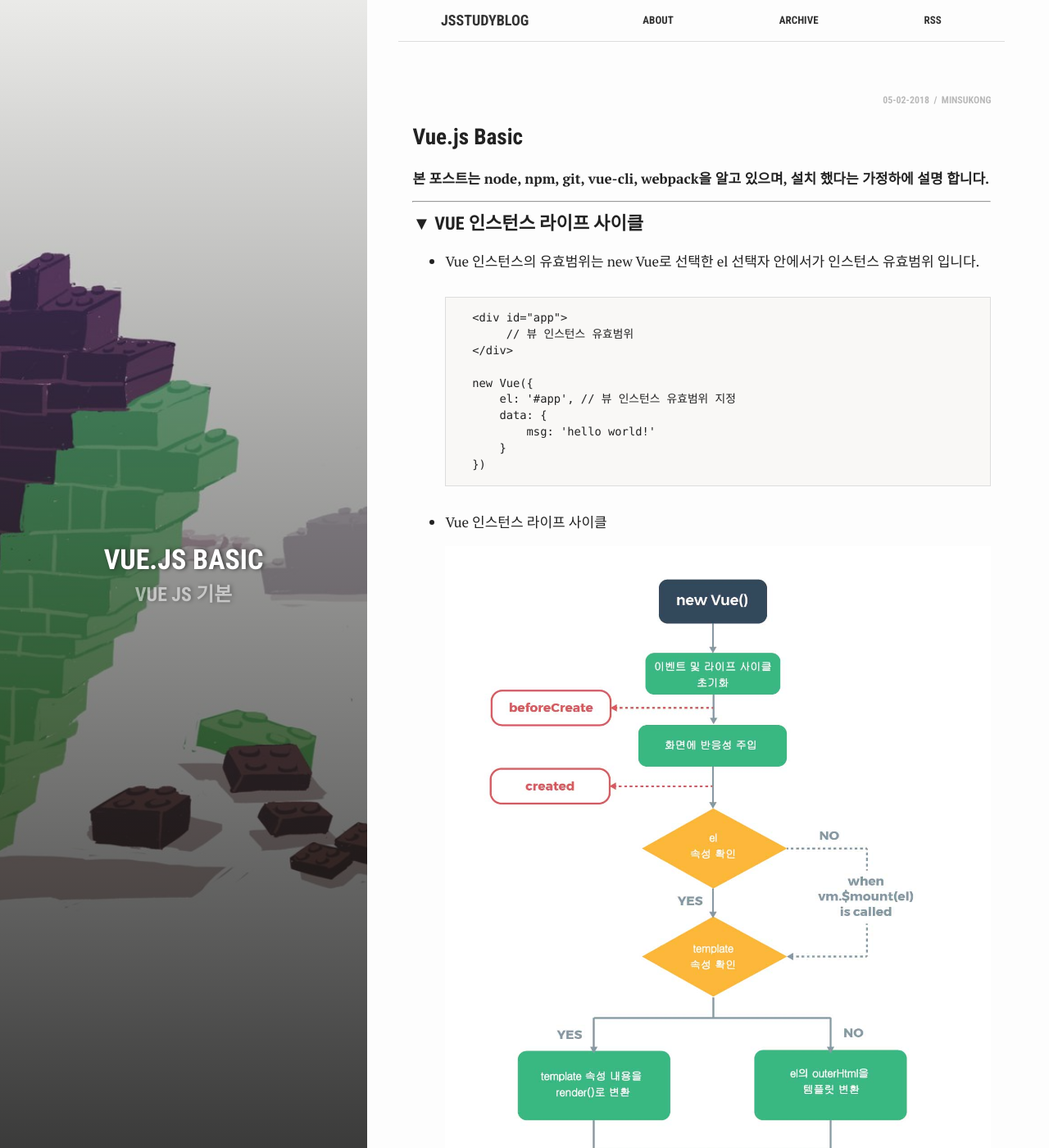
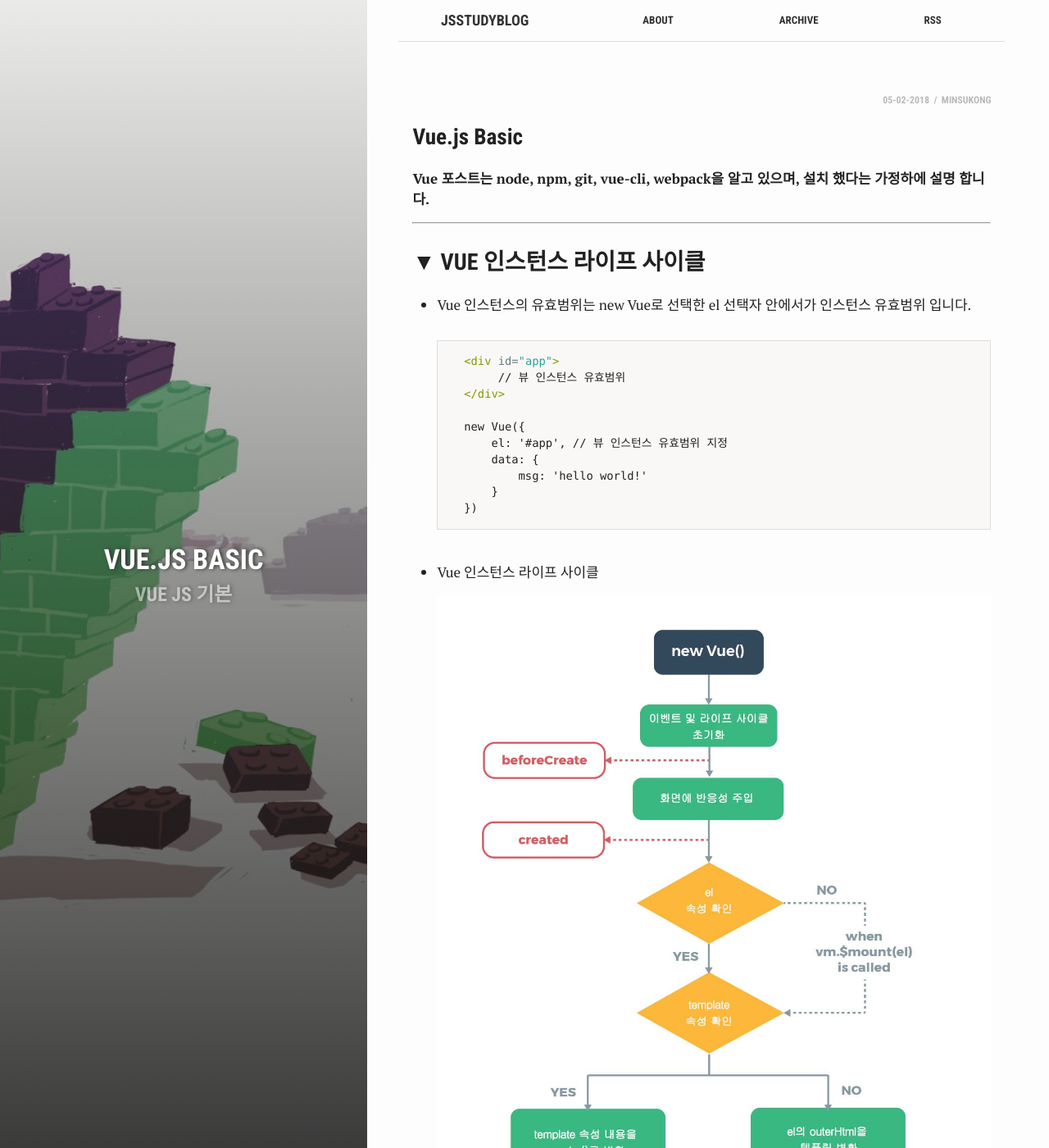
Before and after one commit to minsukong/jsStudyBlog, a Jekyll site: the page built from _posts/2018-02-05-vueBasic.md, in a window 1280 px wide and 1400 px high. Shown: the whole window at 82% size. Built offline with Jekyll 4.4.1, drawn with Linux system fonts in a browser that asks for light colours; comment, search, counter and statistics services are not loaded; some of the changed text lies outside the part shown.

Commit message:
post css update

````diff
--- a/_posts/2018-02-05-vueBasic.md
+++ b/_posts/2018-02-05-vueBasic.md
@@ -11,76 +11,81 @@
 ---
 
 ### Vue.js Basic ###
-**본 포스트는 node, npm, git, vue-cli, webpack을 알고 있으며, 설치 했다는 가정하에 설명 합니다.**
+**Vue 포스트는 node, npm, git, vue-cli, webpack을 알고 있으며, 설치 했다는 가정하에 설명 합니다.**
 
 ---
 
 
 #### ▼ VUE 인스턴스 라이프 사이클 ####
 - Vue 인스턴스의 유효범위는 new Vue로 선택한 el 선택자 안에서가 인스턴스 유효범위 입니다.
+	``` html
+	<div id="app">
+		{{ msg }} // 뷰 인스턴스 유효범위
+	</div>
 
-		<div id="app">
-			{{ msg }} // 뷰 인스턴스 유효범위
-		</div>
-
-		new Vue({
-			el: '#app', // 뷰 인스턴스 유효범위 지정
-			data: {
-				msg: 'hello world!'
-			}
-		})
+	new Vue({
+		el: '#app', // 뷰 인스턴스 유효범위 지정
+		data: {
+			msg: 'hello world!'
+		}
+	})
+	```
 
 - Vue 인스턴스 라이프 사이클
 	![vue 인스턴스 라이프 사이클](/jsStudyBlog/assets/images/Vue-instance-lifecycle-Page-1.jpg)
 
-- Vue 라이프 사이클은 크게 4 가지로 나눌 수 있다.
-1. **Creation 컴포넌트 초기**
-	- 처음 실행되는 부분이며 이 단계는 컴포넌트가 DOM에 추가되기 전
-	- 서버 렌더링에서도 지원되는 훅
-	- 클라이언트, 서버 모두에서 처리해야 할 일이 있다면 이 단계에서 하면 된다.
-	- **beforCreate(){ ... }**
-		- data와 events(vm.$on, vm.$once, vm.$off, vm.$emit) 세팅 되기 전.
-	- **created(){ ... }**
-		- data와 events가 활성화되어 접근 가능. (this.data, thisfetchData())
-		- 템플릿과 가상돔은 마운트 및 렌더링되지 않은 상태 (template 속성 접근 X)
-		- data 속성과 methods 속성에 접근할 수 있는 첫 라이프 사이클 단계
-		- 서버 데이터를 요청하여 받아오는 로직을 수행하기 좋음
-2. **Mounting DOM 삽입 단계**
-	- 초기 렌더링 직전, component에 직접 접근가능 (서버 렌더링 X)
-	- **beforeMount(){ ... }**
-		- render 직전에 실행 된다. (DOM 그리기 전)
-	- **mounted(){ ... }**
-		- el 속성에서 지정한 화면 요소에 인스턴스가 부착되고 나면 호출 되는 단계
-		- template 속성에 정의한 화면 DOM에 접근 가능 하지만 모든 컴포넌트가 mounted 것은 보장하지 않음.
-		- vm.$nextTick() 사용하면 전체가 render 된 상태를 보장한다.
-		- ```javascript
-			export default {
-				mounted() {
-					console.log(this.$el.textContent) // can use $el
-					this.$nextTick(function () {
-						// 모든 화면이 렌더링된 후 실행
-					})
-				}
-			}
-			```
-3. **Updating**
-	- component에서 사용되는 반응형 속성들이 변경되거나 re-render되면 실행된다.
-	- el 속성에서 지정한 화면 요소에 인스턴스가 부착되고 나면 인스턴스에 정의한 속성이 화면에 치환된다.
-	- 치환된 값은 Reactivity(반응성) 제공을 위해 $watch 속성으로 감시 (데이터 관찰)
-	- **beforeUpdate(){ ... }**
-		- wtach data가 변경되면 가상 DOM으로 화면을 다시 그리기 전에 호출 되는 단계
-		- 변경 예정인 새 데이터에 접근 가능
-		- 이 단계에 값을 변경하는 로직을 넣더라도 화면에는 아직 그려지지 않음
-	- **updated(){ ... }**
-		- 데이터 변경된 후 가상 DOM으로 화면을 그리고 난 후
-		- 이 단계에서 데이터 값을 변경하면. 무한루프에 빠질 수 있다고 함 (computed, watch 속성을 사용하여 값을 변경가능)
-		- 데이터 값을 갱신하는 로직은 가급적 beforeUpdate에 추가, updated에서는 변경 데이터의 DOM 관련된 로직 추가 추천
-		- vm.$nextTick() 사용하여 전체가 render 된 상태를 보장
-4. **Destruction 해체**
-	- **beforeDestroy(){ ... }**
-		- 해체 직전에 호출
-		- event listener, reactive subscription 제거 시
-		- 아직 인스턴스에 접근이 가능하여 인스턴스 데이터 삭제하기 좋음
-	- **destroyed(){ ... }**
-		- 해체 후 호출
-		- 모든 bind 해제 되고, 모든 event listener제거 하위 Vue 인스턴스 또한 삭제
+#### Vue 라이프 사이클은 크게 4 가지로 나눌 수 있다. ####
+
+##### 1. Creation 컴포넌트 초기 #####
+- 처음 실행되는 부분이며 이 단계는 컴포넌트가 DOM에 추가되기 전
+- 서버 렌더링에서도 지원되는 훅
+- 클라이언트, 서버 모두에서 처리해야 할 일이 있다면 이 단계에서 하면 된다.
+- **beforCreate(){ ... }**
+	- data와 events(vm.$on, vm.$once, vm.$off, vm.$emit) 세팅 되기 전.
+- **created(){ ... }**
+	- data와 events가 활성화되어 접근 가능. (this.data, thisfetchData())
+	- 템플릿과 가상돔은 마운트 및 렌더링되지 않은 상태 (template 속성 접근 X)
+	- data 속성과 methods 속성에 접근할 수 있는 첫 라이프 사이클 단계
+	- 서버 데이터를 요청하여 받아오는 로직을 수행하기 좋음
+
+##### 2. Mounting DOM 삽입 단계 #####
+- 초기 렌더링 직전, component에 직접 접근가능 (서버 렌더링 X)
+- **beforeMount(){ ... }**
+	- render 직전에 실행 된다. (DOM 그리기 전)
+- **mounted(){ ... }**
+	- el 속성에서 지정한 화면 요소에 인스턴스가 부착되고 나면 호출 되는 단계
+	- template 속성에 정의한 화면 DOM에 접근 가능 하지만 모든 컴포넌트가 mounted 것은 보장하지 않음.
+	- vm.$nextTick() 사용하면 전체가 render 된 상태를 보장한다.
+```javascript
+export default {
+	mounted() {
+		console.log(this.$el.textContent) // can use $el
+		this.$nextTick(function () {
+			// 모든 화면이 렌더링된 후 실행
+		})
+	}
+}
+```
+
+##### 3. Updating #####
+- component에서 사용되는 반응형 속성들이 변경되거나 re-render되면 실행된다.
+- el 속성에서 지정한 화면 요소에 인스턴스가 부착되고 나면 인스턴스에 정의한 속성이 화면에 치환된다.
+- 치환된 값은 Reactivity(반응성) 제공을 위해 $watch 속성으로 감시 (데이터 관찰)
+- **beforeUpdate(){ ... }**
+	- wtach data가 변경되면 가상 DOM으로 화면을 다시 그리기 전에 호출 되는 단계
+	- 변경 예정인 새 데이터에 접근 가능
+	- 이 단계에 값을 변경하는 로직을 넣더라도 화면에는 아직 그려지지 않음
+- **updated(){ ... }**
+	- 데이터 변경된 후 가상 DOM으로 화면을 그리고 난 후
+	- 이 단계에서 데이터 값을 변경하면. 무한루프에 빠질 수 있다고 함 (computed, watch 속성을 사용하여 값을 변경가능)
+	- 데이터 값을 갱신하는 로직은 가급적 beforeUpdate에 추가, updated에서는 변경 데이터의 DOM 관련된 로직 추가 추천
+	- vm.$nextTick() 사용하여 전체가 render 된 상태를 보장
+
+##### 4. Destruction 해체 #####
+- **beforeDestroy(){ ... }**
+	- 해체 직전에 호출
+	- event listener, reactive subscription 제거 시
+	- 아직 인스턴스에 접근이 가능하여 인스턴스 데이터 삭제하기 좋음
+- **destroyed(){ ... }**
+	- 해체 후 호출
+	- 모든 bind 해제 되고, 모든 event listener제거 하위 Vue 인스턴스 또한 삭제
--- a/assets/_sass/_layout.scss
+++ b/assets/_sass/_layout.scss
@@ -257,6 +257,34 @@
   }
 }
 
+.post-content {
+  h4 {
+    padding: 18px 0;
+    font-size: 28px;
+    font-weight: bold;
+  }
+  h5 {
+    padding: 0 0 15px 0;
+    font-size: 24px;
+    font-weight: bold;
+  }
+  > ul {
+    margin: 0 0 0 30px;
+    padding: 0;
+
+    > li {
+      padding-bottom: 8px;
+
+      > ul, ol {
+        padding: 8px 0 8px 20px;
+
+        > li {
+          padding: 5px 0;
+        }
+      }
+    }
+  }
+}
 .post-meta {
   text-align: right;
   text-transform: uppercase;
````
